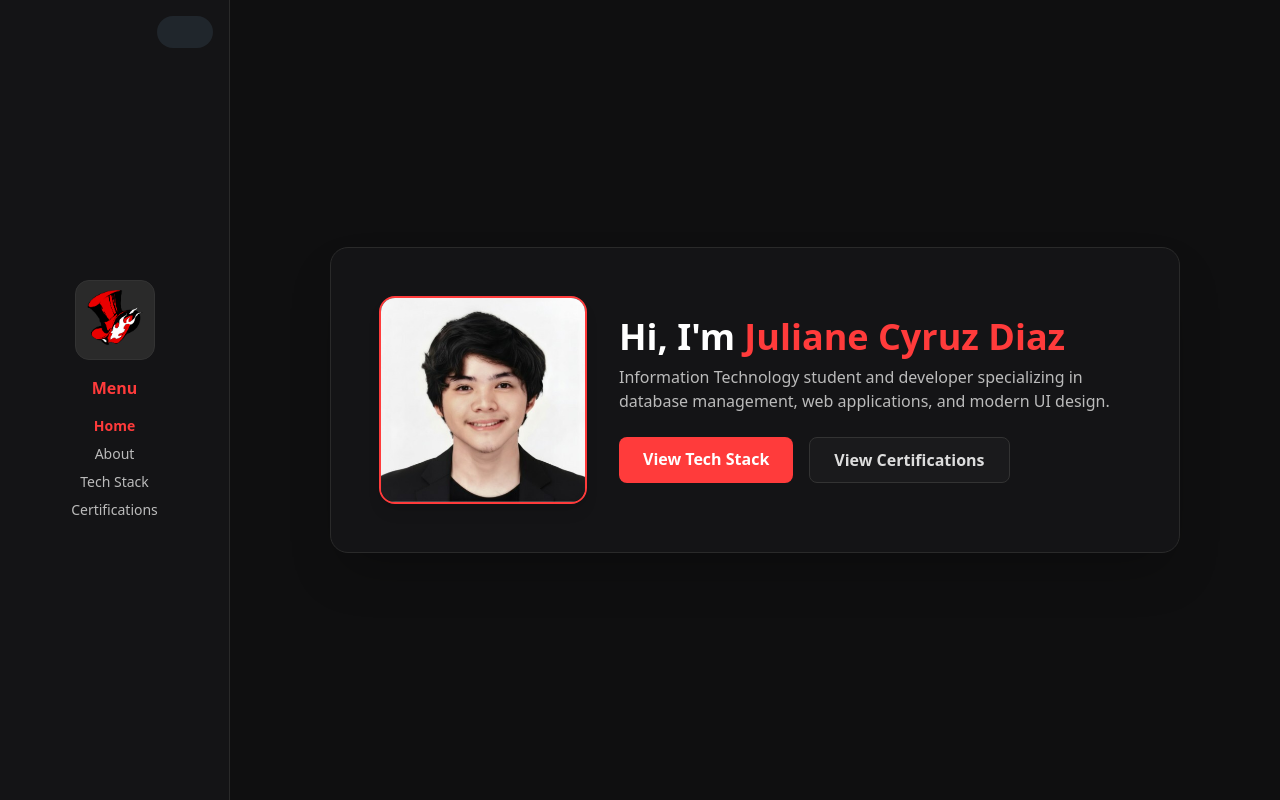
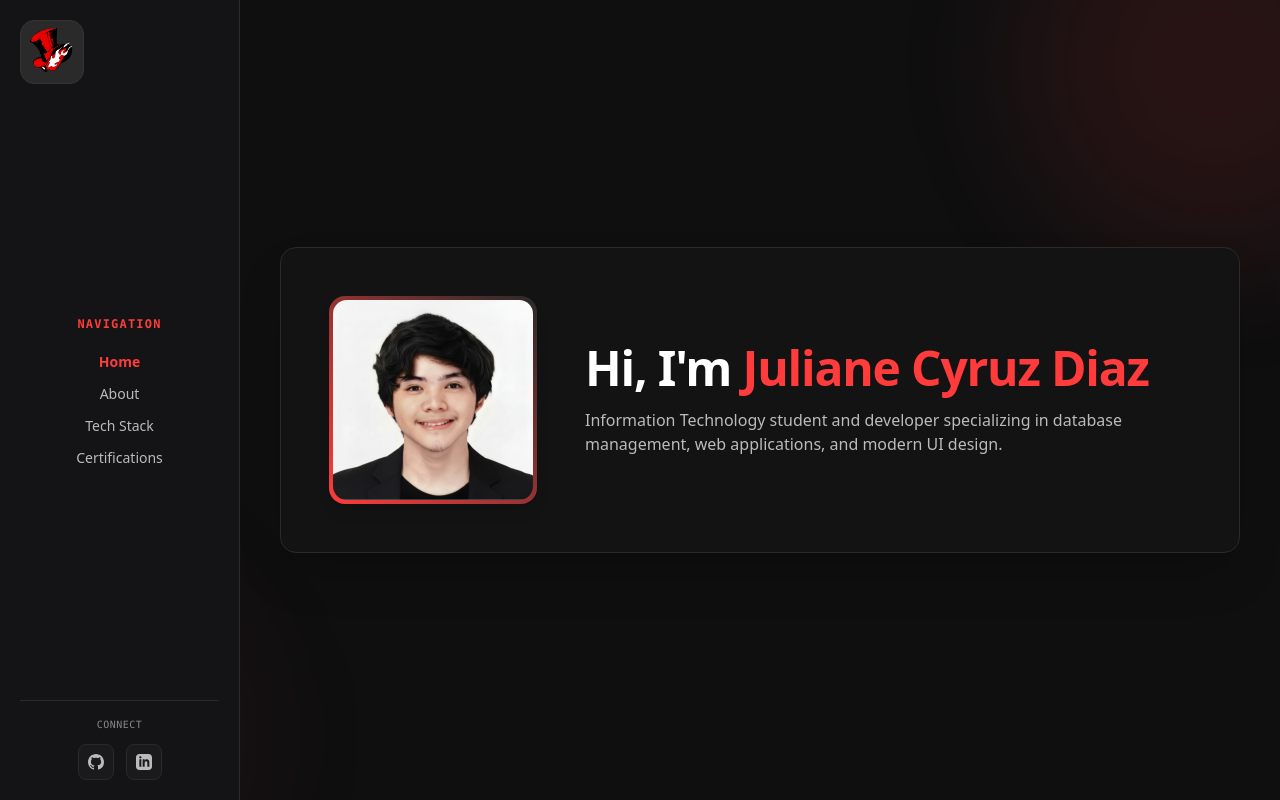
Before and after one commit to ryd3r-37/portfolio-nuxt, a Nuxt app: page / in a window 1280 px wide. Built offline with nearby package versions, Linux system fonts and the light colour scheme.

Commit message:
Add social links

```diff
--- a/app/pages/about.vue
+++ b/app/pages/about.vue
@@ -44,15 +44,18 @@ const roadmap = ref([
 <template>
   <div :class="{ 'light-mode': isLightMode }" class="bg-[#0f0f10] text-[#ddd] flex min-h-screen flex-col md:flex-row font-inter transition-colors duration-300">
 
-    <aside class="sticky top-0 h-auto md:h-screen w-full md:w-[230px] bg-[#141416] border-b md:border-b-0 md:border-r border-[#2a2a2a] p-4 md:p-5 flex flex-row md:flex-col items-center justify-between md:justify-center gap-4 z-50">
+<aside class="sticky top-0 h-auto md:h-screen w-full md:w-[240px] bg-[#141416] border-b md:border-b-0 md:border-r border-[#2a2a2a] p-5 flex flex-row md:flex-col justify-between items-center z-50">
+
+  <div class="w-full flex md:flex-col items-center justify-between md:justify-start gap-4">
+    <div class="w-full flex items-center justify-between">
       <NuxtLink to="/" class="block transition hover:scale-105 active:scale-95 shrink-0">
-        <div class="w-20 h-20 bg-[#2a2a2a] rounded-[14px] flex items-center justify-center border border-[#333] overflow-hidden">
+        <div class="w-16 h-16 bg-[#2a2a2a] rounded-[14px] flex items-center justify-center border border-[#333] overflow-hidden">
           <img src="/images/background/logo.png" alt="Logo" class="w-full h-full object-cover" />
         </div>
       </NuxtLink>
 
-      <div class="md:absolute md:top-4 md:right-4 z-10 ml-auto mr-4 md:mr-0 md:ml-0">
-        <label for="theme-toggle" class="switch cursor-pointer inline-block relative w-[3.5em] h-[2em]">
+      <div class="hidden md:block">
+        <label for="theme-toggle" class="switch cursor-pointer inline-block relative w-[3.2em] h-[1.8em]">
           <span class="sr-only">Toggle dark/light theme</span>
           <input
             id="theme-toggle"
@@ -64,23 +67,68 @@ const roadmap = ref([
           <span class="slider absolute cursor-pointer inset-0 bg-[#20262c] transition-all duration-500 rounded-[30px]"></span>
         </label>
       </div>
+    </div>
 
-      <button @click="navOpen = !navOpen" class="md:hidden cursor-pointer flex flex-col gap-1.5 p-2 z-50 bg-transparent border-none" aria-label="Toggle Navigation Menu">
+    <div class="flex items-center gap-3 md:hidden">
+      <label for="theme-toggle-mobile" class="switch cursor-pointer inline-block relative w-[3em] h-[1.7em]">
+        <span class="sr-only">Toggle dark/light theme</span>
+        <input
+          id="theme-toggle-mobile"
+          type="checkbox"
+          :checked="isLightMode"
+          @change="toggleTheme"
+          class="opacity-0 w-0 h-0"
+        />
+        <span class="slider absolute cursor-pointer inset-0 bg-[#20262c] transition-all duration-500 rounded-[30px]"></span>
+      </label>
+      <button @click="navOpen = !navOpen" class="cursor-pointer flex flex-col gap-1.5 p-2 bg-transparent border-none" aria-label="Toggle Navigation Menu">
         <span class="block w-6 h-0.5 bg-[#bbb] transition-all duration-300" :class="{ 'rotate-45 translate-y-2 bg-[#ff3b3b]': navOpen }"></span>
         <span class="block w-6 h-0.5 bg-[#bbb] transition-all duration-300" :class="{ 'opacity-0': navOpen }"></span>
         <span class="block w-6 h-0.5 bg-[#bbb] transition-all duration-300" :class="{ '-rotate-45 -translate-y-2 bg-[#ff3b3b]': navOpen }"></span>
       </button>
+    </div>
+  </div>
 
-      <div :class="navOpen ? 'flex' : 'hidden'" class="md:flex flex-col items-center gap-4 absolute md:static top-full left-0 w-full bg-[#141416] md:bg-transparent p-5 md:p-0 border-b border-[#2a2a2a] md:border-none z-40">
-        <div class="text-base font-bold text-[#ff3b3b] hidden md:block">Menu</div>
-        <nav class="flex flex-col items-center gap-3 md:gap-2">
-          <NuxtLink to="/" class="text-sm text-[#bbb] hover:text-[#ff3b3b] transition hover:translate-x-1">Home</NuxtLink>
-          <NuxtLink to="/about" class="text-sm text-[#ff3b3b] font-semibold transition hover:translate-x-1">About</NuxtLink>
-          <NuxtLink to="/techstack" class="text-sm text-[#bbb] hover:text-[#ff3b3b] transition hover:translate-x-1">Tech Stack</NuxtLink>
-          <NuxtLink to="/certification" class="text-sm text-[#bbb] hover:text-[#ff3b3b] transition hover:translate-x-1">Certifications</NuxtLink>
-        </nav>
-      </div>
-    </aside>
+  <div :class="navOpen ? 'flex' : 'hidden'" class="md:flex flex-col items-center gap-4 w-full my-auto py-6 absolute md:static top-full left-0 bg-[#141416] md:bg-transparent p-5 md:p-0 border-b border-[#2a2a2a] md:border-none z-40">
+    <div class="text-xs font-mono uppercase tracking-widest text-[#ff3b3b] font-bold mb-1">Navigation</div>
+    <nav class="flex flex-col items-center gap-3 w-full">
+      <NuxtLink to="/" class="text-sm font-medium text-[#bbb] hover:text-[#ff3b3b] transition hover:scale-105" active-class="!text-[#ff3b3b] font-semibold">Home</NuxtLink>
+      <NuxtLink to="/about" class="text-sm font-medium text-[#bbb] hover:text-[#ff3b3b] transition hover:scale-105" active-class="!text-[#ff3b3b] font-semibold">About</NuxtLink>
+      <NuxtLink to="/techstack" class="text-sm font-medium text-[#bbb] hover:text-[#ff3b3b] transition hover:scale-105" active-class="!text-[#ff3b3b] font-semibold">Tech Stack</NuxtLink>
+      <NuxtLink to="/certification" class="text-sm font-medium text-[#bbb] hover:text-[#ff3b3b] transition hover:scale-105" active-class="!text-[#ff3b3b] font-semibold">Certifications</NuxtLink>
+    </nav>
+  </div>
+
+  <div class="hidden md:flex flex-col items-center gap-3 w-full pt-4 border-t border-[#2a2a2a]">
+    <div class="text-[10px] font-mono text-[#888] uppercase tracking-wider">Connect</div>
+    <div class="flex items-center justify-center gap-3">
+      <a
+        href="https://github.com/ryd3r-37"
+        target="_blank"
+        rel="noopener noreferrer"
+        class="w-9 h-9 rounded-lg bg-[#1a1a1c] border border-[#2a2a2a] flex items-center justify-center text-[#bbb] hover:text-white hover:border-[#ff3b3b]/50 hover:bg-[#ff3b3b]/10 transition"
+        title="GitHub Profile"
+      >
+        <svg class="w-4 h-4 fill-current" viewBox="0 0 24 24">
+          <path d="M12 0C5.37 0 0 5.37 0 12c0 5.31 3.435 9.795 8.205 11.385.6.105.825-.255.825-.57 0-.285-.015-1.23-.015-2.235-3.015.555-3.795-.735-4.035-1.41-.135-.345-.72-1.41-1.23-1.695-.42-.225-1.02-.78-.015-.795.945-.015 1.62.87 1.845 1.23 1.08 1.815 2.805 1.305 3.495.99.105-.78.42-1.305.765-1.605-2.67-.3-5.46-1.335-5.46-5.925 0-1.305.465-2.385 1.23-3.225-.12-.3-.54-1.53.12-3.18 0 0 1.005-.315 3.3 1.23.96-.27 1.98-.405 3-.405s2.04.135 3 .405c2.295-1.56 3.3-1.23 3.3-1.23.66 1.65.24 2.88.12 3.18.765.84 1.23 1.905 1.23 3.225 0 4.605-2.805 5.625-5.475 5.925.435.375.81 1.095.81 2.22 0 1.605-.015 2.895-.015 3.3 0 .315.225.69.825.57A12.02 12.02 0 0024 12c0-6.63-5.37-12-12-12z"/>
+        </svg>
+      </a>
+
+      <a
+        href="https://linkedin.com"
+        target="_blank"
+        rel="noopener noreferrer"
+        class="w-9 h-9 rounded-lg bg-[#1a1a1c] border border-[#2a2a2a] flex items-center justify-center text-[#bbb] hover:text-white hover:border-[#ff3b3b]/50 hover:bg-[#ff3b3b]/10 transition"
+        title="LinkedIn Profile"
+      >
+        <svg class="w-4 h-4 fill-current" viewBox="0 0 24 24">
+          <path d="M19 0h-14c-2.761 0-5 2.239-5 5v14c0 2.761 2.239 5 5 5h14c2.762 0 5-2.239 5-5v-14c0-2.761-2.238-5-5-5zm-11 19h-3v-11h3v11zm-1.5-12.268c-.966 0-1.75-.79-1.75-1.764s.784-1.764 1.75-1.764 1.75.79 1.75 1.764-.783 1.764-1.75 1.764zm13.5 12.268h-3v-5.604c0-3.368-4-3.113-4 0v5.604h-3v-11h3v1.765c1.396-2.586 7-2.777 7 2.476v6.759z"/>
+        </svg>
+      </a>
+    </div>
+  </div>
+
+</aside>
 
     <main class="flex-1 p-5 md:p-10 flex justify-center items-center">
       <div class="w-full max-w-[950px] space-y-6">
--- a/app/pages/certification.vue
+++ b/app/pages/certification.vue
@@ -58,15 +58,18 @@ const certifications = ref([
     <div class="absolute -top-32 -right-32 w-96 h-96 bg-[#ff3b3b]/10 rounded-full blur-3xl pointer-events-none"></div>
     <div class="absolute -bottom-32 -left-32 w-96 h-96 bg-[#ff3b3b]/5 rounded-full blur-3xl pointer-events-none"></div>
 
-    <aside class="sticky top-0 h-auto md:h-screen w-full md:w-[230px] bg-[#141416] border-b md:border-b-0 md:border-r border-[#2a2a2a] p-4 md:p-5 flex flex-row md:flex-col items-center justify-between md:justify-center gap-4 z-50">
+<aside class="sticky top-0 h-auto md:h-screen w-full md:w-[240px] bg-[#141416] border-b md:border-b-0 md:border-r border-[#2a2a2a] p-5 flex flex-row md:flex-col justify-between items-center z-50">
+
+  <div class="w-full flex md:flex-col items-center justify-between md:justify-start gap-4">
+    <div class="w-full flex items-center justify-between">
       <NuxtLink to="/" class="block transition hover:scale-105 active:scale-95 shrink-0">
-        <div class="w-20 h-20 bg-[#2a2a2a] rounded-[14px] flex items-center justify-center border border-[#333] overflow-hidden">
+        <div class="w-16 h-16 bg-[#2a2a2a] rounded-[14px] flex items-center justify-center border border-[#333] overflow-hidden">
           <img src="/images/background/logo.png" alt="Logo" class="w-full h-full object-cover" />
         </div>
       </NuxtLink>
 
-      <div class="md:absolute md:top-4 md:right-4 z-10 ml-auto mr-4 md:mr-0 md:ml-0">
-        <label for="theme-toggle" class="switch cursor-pointer inline-block relative w-[3.5em] h-[2em]">
+      <div class="hidden md:block">
+        <label for="theme-toggle" class="switch cursor-pointer inline-block relative w-[3.2em] h-[1.8em]">
           <span class="sr-only">Toggle dark/light theme</span>
           <input
             id="theme-toggle"
@@ -78,23 +81,68 @@ const certifications = ref([
           <span class="slider absolute cursor-pointer inset-0 bg-[#20262c] transition-all duration-500 rounded-[30px]"></span>
         </label>
       </div>
+    </div>
 
-      <button @click="navOpen = !navOpen" class="md:hidden cursor-pointer flex flex-col gap-1.5 p-2 z-50 bg-transparent border-none" aria-label="Toggle Navigation Menu">
+    <div class="flex items-center gap-3 md:hidden">
+      <label for="theme-toggle-mobile" class="switch cursor-pointer inline-block relative w-[3em] h-[1.7em]">
+        <span class="sr-only">Toggle dark/light theme</span>
+        <input
+          id="theme-toggle-mobile"
+          type="checkbox"
+          :checked="isLightMode"
+          @change="toggleTheme"
+          class="opacity-0 w-0 h-0"
+        />
+        <span class="slider absolute cursor-pointer inset-0 bg-[#20262c] transition-all duration-500 rounded-[30px]"></span>
+      </label>
+      <button @click="navOpen = !navOpen" class="cursor-pointer flex flex-col gap-1.5 p-2 bg-transparent border-none" aria-label="Toggle Navigation Menu">
         <span class="block w-6 h-0.5 bg-[#bbb] transition-all duration-300" :class="{ 'rotate-45 translate-y-2 bg-[#ff3b3b]': navOpen }"></span>
         <span class="block w-6 h-0.5 bg-[#bbb] transition-all duration-300" :class="{ 'opacity-0': navOpen }"></span>
         <span class="block w-6 h-0.5 bg-[#bbb] transition-all duration-300" :class="{ '-rotate-45 -translate-y-2 bg-[#ff3b3b]': navOpen }"></span>
       </button>
+    </div>
+  </div>
 
-      <div :class="navOpen ? 'flex' : 'hidden'" class="md:flex flex-col items-center gap-4 absolute md:static top-full left-0 w-full bg-[#141416] md:bg-transparent p-5 md:p-0 border-b border-[#2a2a2a] md:border-none z-40">
-        <div class="text-base font-bold text-[#ff3b3b] hidden md:block">Menu</div>
-        <nav class="flex flex-col items-center gap-3 md:gap-2">
-          <NuxtLink to="/" class="text-sm text-[#bbb] hover:text-[#ff3b3b] transition hover:translate-x-1">Home</NuxtLink>
-          <NuxtLink to="/about" class="text-sm text-[#bbb] hover:text-[#ff3b3b] transition hover:translate-x-1">About</NuxtLink>
-          <NuxtLink to="/techstack" class="text-sm text-[#bbb] hover:text-[#ff3b3b] transition hover:translate-x-1">Tech Stack</NuxtLink>
-          <NuxtLink to="/certification" class="text-sm text-[#ff3b3b] font-semibold transition hover:translate-x-1">Certifications</NuxtLink>
-        </nav>
-      </div>
-    </aside>
+  <div :class="navOpen ? 'flex' : 'hidden'" class="md:flex flex-col items-center gap-4 w-full my-auto py-6 absolute md:static top-full left-0 bg-[#141416] md:bg-transparent p-5 md:p-0 border-b border-[#2a2a2a] md:border-none z-40">
+    <div class="text-xs font-mono uppercase tracking-widest text-[#ff3b3b] font-bold mb-1">Navigation</div>
+    <nav class="flex flex-col items-center gap-3 w-full">
+      <NuxtLink to="/" class="text-sm font-medium text-[#bbb] hover:text-[#ff3b3b] transition hover:scale-105" active-class="!text-[#ff3b3b] font-semibold">Home</NuxtLink>
+      <NuxtLink to="/about" class="text-sm font-medium text-[#bbb] hover:text-[#ff3b3b] transition hover:scale-105" active-class="!text-[#ff3b3b] font-semibold">About</NuxtLink>
+      <NuxtLink to="/techstack" class="text-sm font-medium text-[#bbb] hover:text-[#ff3b3b] transition hover:scale-105" active-class="!text-[#ff3b3b] font-semibold">Tech Stack</NuxtLink>
+      <NuxtLink to="/certification" class="text-sm font-medium text-[#bbb] hover:text-[#ff3b3b] transition hover:scale-105" active-class="!text-[#ff3b3b] font-semibold">Certifications</NuxtLink>
+    </nav>
+  </div>
+
+  <div class="hidden md:flex flex-col items-center gap-3 w-full pt-4 border-t border-[#2a2a2a]">
+    <div class="text-[10px] font-mono text-[#888] uppercase tracking-wider">Connect</div>
+    <div class="flex items-center justify-center gap-3">
+      <a
+        href="https://github.com/ryd3r-37"
+        target="_blank"
+        rel="noopener noreferrer"
+        class="w-9 h-9 rounded-lg bg-[#1a1a1c] border border-[#2a2a2a] flex items-center justify-center text-[#bbb] hover:text-white hover:border-[#ff3b3b]/50 hover:bg-[#ff3b3b]/10 transition"
+        title="GitHub Profile"
+      >
+        <svg class="w-4 h-4 fill-current" viewBox="0 0 24 24">
+          <path d="M12 0C5.37 0 0 5.37 0 12c0 5.31 3.435 9.795 8.205 11.385.6.105.825-.255.825-.57 0-.285-.015-1.23-.015-2.235-3.015.555-3.795-.735-4.035-1.41-.135-.345-.72-1.41-1.23-1.695-.42-.225-1.02-.78-.015-.795.945-.015 1.62.87 1.845 1.23 1.08 1.815 2.805 1.305 3.495.99.105-.78.42-1.305.765-1.605-2.67-.3-5.46-1.335-5.46-5.925 0-1.305.465-2.385 1.23-3.225-.12-.3-.54-1.53.12-3.18 0 0 1.005-.315 3.3 1.23.96-.27 1.98-.405 3-.405s2.04.135 3 .405c2.295-1.56 3.3-1.23 3.3-1.23.66 1.65.24 2.88.12 3.18.765.84 1.23 1.905 1.23 3.225 0 4.605-2.805 5.625-5.475 5.925.435.375.81 1.095.81 2.22 0 1.605-.015 2.895-.015 3.3 0 .315.225.69.825.57A12.02 12.02 0 0024 12c0-6.63-5.37-12-12-12z"/>
+        </svg>
+      </a>
+
+      <a
+        href="https://linkedin.com"
+        target="_blank"
+        rel="noopener noreferrer"
+        class="w-9 h-9 rounded-lg bg-[#1a1a1c] border border-[#2a2a2a] flex items-center justify-center text-[#bbb] hover:text-white hover:border-[#ff3b3b]/50 hover:bg-[#ff3b3b]/10 transition"
+        title="LinkedIn Profile"
+      >
+        <svg class="w-4 h-4 fill-current" viewBox="0 0 24 24">
+          <path d="M19 0h-14c-2.761 0-5 2.239-5 5v14c0 2.761 2.239 5 5 5h14c2.762 0 5-2.239 5-5v-14c0-2.761-2.238-5-5-5zm-11 19h-3v-11h3v11zm-1.5-12.268c-.966 0-1.75-.79-1.75-1.764s.784-1.764 1.75-1.764 1.75.79 1.75 1.764-.783 1.764-1.75 1.764zm13.5 12.268h-3v-5.604c0-3.368-4-3.113-4 0v5.604h-3v-11h3v1.765c1.396-2.586 7-2.777 7 2.476v6.759z"/>
+        </svg>
+      </a>
+    </div>
+  </div>
+
+</aside>
 
     <main class="flex-1 p-5 md:p-10 flex justify-center items-center z-10">
       <div class="w-full max-w-[1100px] space-y-6">
--- a/app/pages/index.vue
+++ b/app/pages/index.vue
@@ -1,91 +1,94 @@
 <script setup>
-import { ref, onMounted } from 'vue'
+import { ref } from 'vue'
 
-const isLightMode = ref(false)
 const navOpen = ref(false)
-
-onMounted(() => {
-  if (localStorage.getItem('theme') === 'light') {
-    isLightMode.value = true
-    document.documentElement.classList.add('light-mode')
-  }
-})
-
-const toggleTheme = () => {
-  isLightMode.value = !isLightMode.value
-  if (isLightMode.value) {
-    localStorage.setItem('theme', 'light')
-    document.documentElement.classList.add('light-mode')
-  } else {
-    localStorage.setItem('theme', 'dark')
-    document.documentElement.classList.remove('light-mode')
-  }
-}
 </script>
 
 <template>
-  <div :class="{ 'light-mode': isLightMode }" class="bg-[#0f0f10] text-[#ddd] flex min-h-screen flex-col md:flex-row font-inter transition-colors duration-300">
+  <div class="bg-[#0f0f10] text-[#ddd] flex min-h-screen flex-col md:flex-row font-inter transition-colors duration-300 relative overflow-hidden">
 
-    <aside class="sticky top-0 h-auto md:h-screen w-full md:w-[230px] bg-[#141416] border-b md:border-b-0 md:border-r border-[#2a2a2a] p-4 md:p-5 flex flex-row md:flex-col items-center justify-between md:justify-center gap-4 z-50">
+    <div class="absolute -top-32 -right-32 w-96 h-96 bg-[#ff3b3b]/10 rounded-full blur-3xl pointer-events-none"></div>
+    <div class="absolute -bottom-32 -left-32 w-96 h-96 bg-[#ff3b3b]/5 rounded-full blur-3xl pointer-events-none"></div>
+
+    <aside class="sticky top-0 h-auto md:h-screen w-full md:w-[240px] bg-[#141416] border-b md:border-b-0 md:border-r border-[#2a2a2a] p-5 flex flex-row md:flex-col justify-between items-center z-50">
+
+      <div class="w-full flex md:flex-col items-center justify-between md:justify-start gap-4">
+        <div class="w-full flex items-center justify-between">
           <NuxtLink to="/" class="block transition hover:scale-105 active:scale-95 shrink-0">
-        <div class="w-20 h-20 bg-[#2a2a2a] rounded-[14px] flex items-center justify-center border border-[#333] overflow-hidden">
+            <div class="w-16 h-16 bg-[#2a2a2a] rounded-[14px] flex items-center justify-center border border-[#333] overflow-hidden">
               <img src="/images/background/logo.png" alt="Logo" class="w-full h-full object-cover" />
             </div>
           </NuxtLink>
-
-
-<div class="md:absolute md:top-4 md:right-4 z-10 ml-auto mr-4 md:mr-0 md:ml-0">
-  <label for="theme-toggle" class="switch cursor-pointer inline-block relative w-[3.5em] h-[2em]">
-    <span class="sr-only">Toggle dark/light theme</span>
-    <input
-      id="theme-toggle"
-      type="checkbox"
-      :checked="isLightMode"
-      @change="toggleTheme"
-      class="opacity-0 w-0 h-0"
-    />
-    <span class="slider absolute cursor-pointer inset-0 bg-[#20262c] transition-all duration-500 rounded-[30px]"></span>
-  </label>
         </div>
-
-      <button @click="navOpen = !navOpen" class="md:hidden cursor-pointer flex flex-col gap-1.5 p-2 z-50 bg-transparent border-none">
+        <div class="flex items-center gap-3 md:hidden">
+          <button @click="navOpen = !navOpen" class="cursor-pointer flex flex-col gap-1.5 p-2 bg-transparent border-none" aria-label="Toggle Navigation Menu">
             <span class="block w-6 h-0.5 bg-[#bbb] transition-all duration-300" :class="{ 'rotate-45 translate-y-2 bg-[#ff3b3b]': navOpen }"></span>
             <span class="block w-6 h-0.5 bg-[#bbb] transition-all duration-300" :class="{ 'opacity-0': navOpen }"></span>
             <span class="block w-6 h-0.5 bg-[#bbb] transition-all duration-300" :class="{ '-rotate-45 -translate-y-2 bg-[#ff3b3b]': navOpen }"></span>
           </button>
+        </div>
+      </div>
 
-      <div :class="navOpen ? 'flex' : 'hidden'" class="md:flex flex-col items-center gap-4 absolute md:static top-full left-0 w-full bg-[#141416] md:bg-transparent p-5 md:p-0 border-b border-[#2a2a2a] md:border-none z-40">
-        <div class="text-base font-bold text-[#ff3b3b] hidden md:block">Menu</div>
-        <nav class="flex flex-col items-center gap-3 md:gap-2">
-          <NuxtLink to="/" class="text-sm text-[#ff3b3b] font-semibold transition hover:translate-x-1">Home</NuxtLink>
-          <NuxtLink to="/about" class="text-sm text-[#bbb] hover:text-[#ff3b3b] transition hover:translate-x-1">About</NuxtLink>
-          <NuxtLink to="/techstack" class="text-sm text-[#bbb] hover:text-[#ff3b3b] transition hover:translate-x-1">Tech Stack</NuxtLink>
-          <NuxtLink to="/certification" class="text-sm text-[#bbb] hover:text-[#ff3b3b] transition hover:translate-x-1">Certifications</NuxtLink>
+      <div :class="navOpen ? 'flex' : 'hidden'" class="md:flex flex-col items-center gap-4 w-full my-auto py-6 absolute md:static top-full left-0 bg-[#141416] md:bg-transparent p-5 md:p-0 border-b border-[#2a2a2a] md:border-none z-40">
+        <div class="text-xs font-mono uppercase tracking-widest text-[#ff3b3b] font-bold mb-1">Navigation</div>
+        <nav class="flex flex-col items-center gap-3 w-full">
+          <NuxtLink to="/" class="text-sm font-semibold text-[#ff3b3b] transition hover:scale-105">Home</NuxtLink>
+          <NuxtLink to="/about" class="text-sm font-medium text-[#bbb] hover:text-[#ff3b3b] transition hover:scale-105">About</NuxtLink>
+          <NuxtLink to="/techstack" class="text-sm font-medium text-[#bbb] hover:text-[#ff3b3b] transition hover:scale-105">Tech Stack</NuxtLink>
+          <NuxtLink to="/certification" class="text-sm font-medium text-[#bbb] hover:text-[#ff3b3b] transition hover:scale-105">Certifications</NuxtLink>
         </nav>
       </div>
+
+      <div class="hidden md:flex flex-col items-center gap-3 w-full pt-4 border-t border-[#2a2a2a]">
+        <div class="text-[10px] font-mono text-[#888] uppercase tracking-wider">Connect</div>
+        <div class="flex items-center justify-center gap-3">
+          <a
+            href="https://github.com/ryd3r-37"
+            target="_blank"
+            rel="noopener noreferrer"
+            class="w-9 h-9 rounded-lg bg-[#1a1a1c] border border-[#2a2a2a] flex items-center justify-center text-[#bbb] hover:text-white hover:border-[#ff3b3b]/50 hover:bg-[#ff3b3b]/10 transition"
+            title="GitHub Profile"
+          >
+            <svg class="w-4 h-4 fill-current" viewBox="0 0 24 24">
+              <path d="M12 0C5.37 0 0 5.37 0 12c0 5.31 3.435 9.795 8.205 11.385.6.105.825-.255.825-.57 0-.285-.015-1.23-.015-2.235-3.015.555-3.795-.735-4.035-1.41-.135-.345-.72-1.41-1.23-1.695-.42-.225-1.02-.78-.015-.795.945-.015 1.62.87 1.845 1.23 1.08 1.815 2.805 1.305 3.495.99.105-.78.42-1.305.765-1.605-2.67-.3-5.46-1.335-5.46-5.925 0-1.305.465-2.385 1.23-3.225-.12-.3-.54-1.53.12-3.18 0 0 1.005-.315 3.3 1.23.96-.27 1.98-.405 3-.405s2.04.135 3 .405c2.295-1.56 3.3-1.23 3.3-1.23.66 1.65.24 2.88.12 3.18.765.84 1.23 1.905 1.23 3.225 0 4.605-2.805 5.625-5.475 5.925.435.375.81 1.095.81 2.22 0 1.605-.015 2.895-.015 3.3 0 .315.225.69.825.57A12.02 12.02 0 0024 12c0-6.63-5.37-12-12-12z"/>
+            </svg>
+          </a>
+          <a
+            href="https://linkedin.com"
+            target="_blank"
+            rel="noopener noreferrer"
+            class="w-9 h-9 rounded-lg bg-[#1a1a1c] border border-[#2a2a2a] flex items-center justify-center text-[#bbb] hover:text-white hover:border-[#ff3b3b]/50 hover:bg-[#ff3b3b]/10 transition"
+            title="LinkedIn Profile"
+          >
+            <svg class="w-4 h-4 fill-current" viewBox="0 0 24 24">
+              <path d="M19 0h-14c-2.761 0-5 2.239-5 5v14c0 2.761 2.239 5 5 5h14c2.762 0 5-2.239 5-5v-14c0-2.761-2.238-5-5-5zm-11 19h-3v-11h3v11zm-1.5-12.268c-.966 0-1.75-.79-1.75-1.764s.784-1.764 1.75-1.764 1.75.79 1.75 1.764-.783 1.764-1.75 1.764zm13.5 12.268h-3v-5.604c0-3.368-4-3.113-4 0v5.604h-3v-11h3v1.765c1.396-2.586 7-2.777 7 2.476v6.759z"/>
+            </svg>
+          </a>
+        </div>
+      </div>
+
     </aside>
 
-    <main class="flex-1 flex items-center justify-center p-5 md:p-10">
-      <div class="w-full max-w-[850px] rounded-[18px] border border-[#2a2a2a] p-8 md:p-12 bg-[#141416] shadow-2xl flex flex-col md:flex-row items-center gap-8">
-        <div class="w-40 h-40 md:w-52 md:h-52 rounded-2xl overflow-hidden border-2 border-[#ff3b3b] shrink-0 shadow-lg">
-          <img src="/images/personal/Jisi.jpg" alt="Juliane Cyruz Diaz" class="w-full h-full object-cover" />
+    <main class="flex-1 p-5 md:p-10 flex justify-center items-center z-10">
+      <div class="w-full max-w-[1000px]">
+
+        <div class="rounded-2xl border border-[#2a2a2a] bg-[#141416]/90 backdrop-blur-sm p-8 md:p-12 shadow-2xl flex flex-col md:flex-row items-center gap-8 md:gap-12">
+
+          <div class="w-44 h-44 md:w-52 md:h-52 rounded-2xl p-1 bg-gradient-to-tr from-[#ff3b3b] to-[#2a2a2a] shrink-0 overflow-hidden shadow-lg">
+            <img src="/images/personal/Jisi.jpg" alt="Juliane Cyruz Diaz" class="w-full h-full object-cover rounded-[14px]" />
           </div>
-        <div class="text-center md:text-left flex-1">
-          <h1 class="text-3xl md:text-4xl font-extrabold text-white mb-2">
+
+          <div class="space-y-4 text-center md:text-left">
+            <h1 class="text-4xl md:text-5xl font-extrabold text-white tracking-tight leading-tight">
               Hi, I'm <span class="text-[#ff3b3b]">Juliane Cyruz Diaz</span>
             </h1>
-          <p class="text-sm md:text-base text-[#bbb] mb-6">
+            <p class="text-sm md:text-base text-[#bbb] leading-relaxed max-w-xl">
               Information Technology student and developer specializing in database management, web applications, and modern UI design.
             </p>
-          <div class="flex flex-wrap justify-center md:justify-start gap-4">
-            <NuxtLink to="/techstack" class="px-6 py-2.5 bg-[#ff3b3b] text-white font-semibold rounded-lg hover:bg-[#d32f2f] transition">
-              View Tech Stack
-            </NuxtLink>
-            <NuxtLink to="/certification" class="px-6 py-2.5 border border-[#333] bg-[#1a1a1c] text-[#ddd] font-semibold rounded-lg hover:border-[#ff3b3b] transition">
-              View Certifications
-            </NuxtLink>
           </div>
+
         </div>
+
       </div>
     </main>
 
```
Lines whose indentation alone changed are shown as unchanged.
